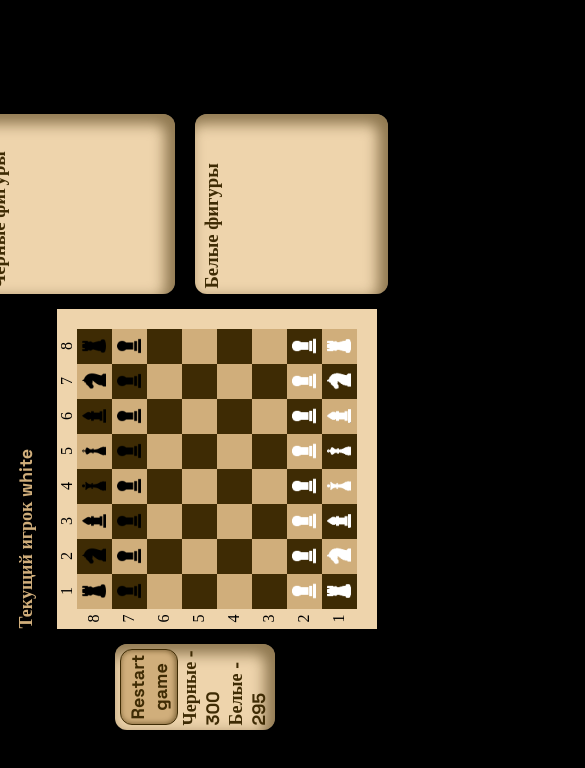
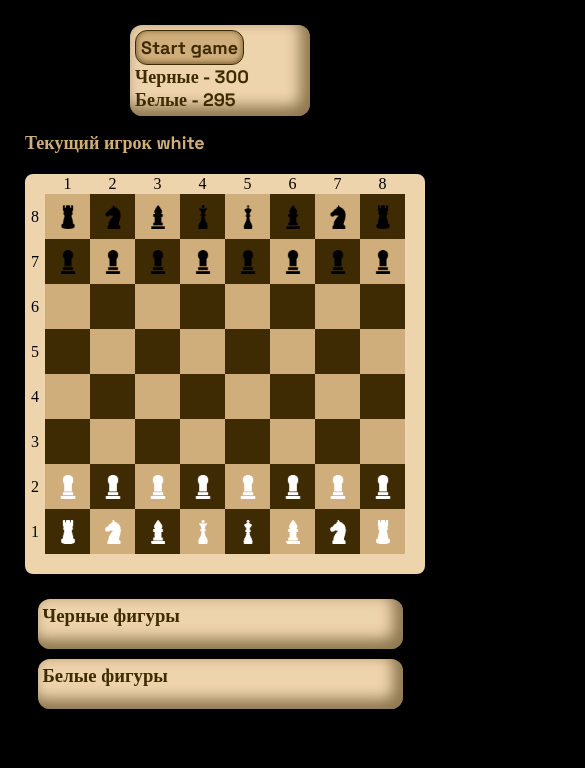
Before and after one commit to Lifanovaa25/chess, a React (Vite) app: page / in a window 390 px wide. Shown: the top 768 px of the page, 585 px wide, since content can reach past the window. Built offline with nearby package versions, Linux system fonts and the light colour scheme.

Commit message:
адаптив

```diff
--- a/src/App.css
+++ b/src/App.css
@@ -21,7 +21,11 @@ body {
 }
 @media (max-width: 500px) {
   .app {
+    padding: 25px;
     gap: 15px;
+    flex-direction: column;
+    align-items: center;
+    justify-content: flex-start;
   }
 }
 
@@ -32,11 +36,13 @@ body {
   flex-wrap: wrap;
   border: 20px solid #eed4ac;
   position: relative;
+  border-radius: 8px;
 }
 @media (max-width: 500px) {
   .board {
-    width: 280px;
-    height: 280px;
+    width: 360px;
+    height: 360px;
+    margin: 0 auto;
   }
 }
 
@@ -68,8 +74,8 @@ body {
 }
 @media (max-width: 500px) {
   .cell {
-    width: 35px;
-    height: 35px;
+    width: 45px;
+    height: 45px;
   }
 }
 
@@ -125,6 +131,17 @@ body {
   width: 100%;
 }
 
+@media (max-width: 500px) {
+  .lost {
+    height: 50px;
+    width: calc(100vw - 25px);
+    max-width: calc(100vw - 25px);
+    margin: 10px auto;
+  }
+  div {
+    width: 100%;
+  }
+}
 .fig {
   display: flex;
 }
@@ -175,16 +192,11 @@ button:hover {
 }
 
 @media (max-width: 500px) {
-  body {
-    -webkit-transform: rotate(-90deg);
-    -moz-transform: rotate(-90deg);
-    filter: progid:DXImageTransform.Microsoft.BasicImage(rotation=3);
-  }
-  body .timer {
+  .timer {
     font-size: 12px;
   }
 }
-@media (max-width: 500px) and (orientation: landscape) {
+@media (max-width: 932px) and (orientation: landscape) {
   .timer {
     font-size: 12px;
   }
@@ -203,4 +215,19 @@ button:hover {
     width: 24px;
     height: 24px;
   }
+  .fig {
+    overflow-x: scroll;
+  }
+  .fig::-webkit-scrollbar {
+    width: 2px;
+    height: 8px;
+  }
+  .fig::-webkit-scrollbar-thumb {
+    background: linear-gradient(to bottom right, #3e2b04 0%, #ead1a9 100%);
+    border-radius: 5px;
+  }
+  .fig::-webkit-scrollbar-track {
+    background: #080500;
+    border-radius: 5px;
+  }
 }/*# sourceMappingURL=App.css.map */
--- a/src/App.scss
+++ b/src/App.scss
@@ -18,7 +18,11 @@ body {
   justify-content: center;
   gap: 25px;
   @media (max-width: 500px) {
+    padding: 25px;
     gap: 15px;
+    flex-direction: column;
+    align-items: center;
+    justify-content: flex-start;
   }
 }
 .board {
@@ -28,9 +32,11 @@ body {
   flex-wrap: wrap;
   border: 20px solid #eed4ac;
   position: relative;
+  border-radius: 8px;
   @media (max-width: 500px) {
-    width: calc(35px * 8);
-    height: calc(35px * 8);
+    width: calc(45px * 8);
+    height: calc(45px * 8);
+    margin: 0 auto;
   }
 }
 .cell_index {
@@ -57,8 +63,8 @@ body {
   justify-content: center;
   align-items: center;
   @media (max-width: 500px) {
-    width: 35px;
-    height: 35px;
+    width: 45px;
+    height: 45px;
   }
 }
 .cell img {
@@ -105,6 +111,17 @@ body {
   display: flex;
   flex-wrap: wrap;
   h3 {
+    width: 100%;
+  }
+}
+@media (max-width: 500px) {
+  .lost {
+    height: 50px;
+    width: calc(100vw - 25px);
+    max-width: calc(100vw - 25px);
+    margin: 10px auto;
+  }
+  div {
     width: 100%;
   }
 }
@@ -156,16 +173,16 @@ button {
 }
 @media (max-width: 500px) {
   body {
-    -webkit-transform: rotate(-90deg);
-    -moz-transform: rotate(-90deg);
-    filter: progid:DXImageTransform.Microsoft.BasicImage(rotation=3);
-    .timer {
-      font-size: 12px;
-    }
+    // -webkit-transform: rotate(-90deg);
+    // -moz-transform: rotate(-90deg);
+    // filter: progid:DXImageTransform.Microsoft.BasicImage(rotation=3);
+  }
+  .timer {
+    font-size: 12px;
   }
 }
 
-@media (max-width: 500px) and (orientation: landscape) {
+@media (max-width: 932px) and (orientation: landscape) {
   .timer {
     font-size: 12px;
   }
@@ -184,4 +201,19 @@ button {
       height: 24px;
     }
   }
+  .fig {
+    overflow-x: scroll;
+    &::-webkit-scrollbar {
+			width: 2px;
+      height: 8px;
+		}
+		&::-webkit-scrollbar-thumb {
+			background: linear-gradient(to bottom right, #3e2b04 0%, #ead1a9 100%);
+			border-radius: 5px;
+		}
+		&::-webkit-scrollbar-track {
+			background: #080500;
+			border-radius: 5px;
+		}
+  }
 }
--- a/src/components/Timer.tsx
+++ b/src/components/Timer.tsx
@@ -10,10 +10,13 @@ interface TimerProps {
 const Timer: FC<TimerProps> = ({ currentPlayer, restart }) => {
   const [blackTime, setBlackTime] = useState(300);
   const [whiteTime, setWhiteTime] = useState(300);
+  const [startTime, setStartTime] = useState(false);
   const timer = useRef<null | ReturnType<typeof setInterval>>(null);
 
   useEffect(() => {
-    startTimer();
+    if (startTime == false ) {
+      startTimer();
+    }
   }, [currentPlayer]);
 
   function startTimer() {
@@ -35,15 +38,23 @@ const Timer: FC<TimerProps> = ({ currentPlayer, restart }) => {
   }
 
   const handleRestart = () => {
-    setWhiteTime(300);
-    setBlackTime(300);
-    restart();
+    if (startTime) {
+      setWhiteTime(300);
+      setBlackTime(300);
+      setStartTime(!!startTime);
+      restart();
+    } else {
+      setStartTime(!startTime);
+      startTimer();
+    }
   };
 
   return (
     <div className="timer">
       <div>
-        <button onClick={handleRestart}>Restart game</button>
+        <button onClick={handleRestart}>
+          {startTime ? "Restart game" : "Start game"}
+        </button>
       </div>
       <h2>Черные - {blackTime}</h2>
       <h2>Белые - {whiteTime}</h2>
```
Also changed, not shown: 1 other file (tests, documents, lock files or other folders).
